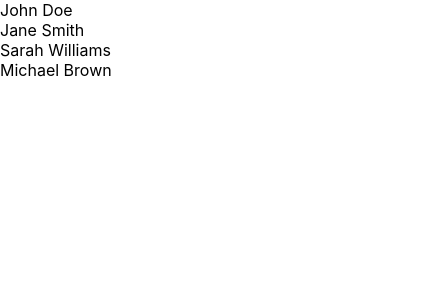
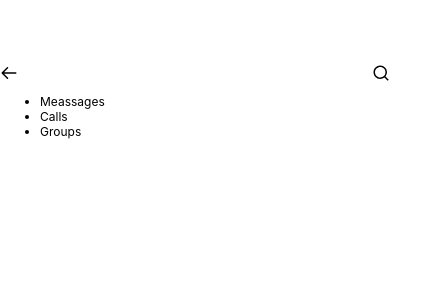
Before and after one commit to svmanjula/chat-app, a React (Create React App) app: page / in a window 390 px wide. Shown: the top 300 px of the page, 422 px wide, since content can reach past the window. Built offline with nearby package versions, Linux system fonts and the light colour scheme.

Commit message:
Added search bar

```diff
--- a/package.json
+++ b/package.json
@@ -8,6 +8,7 @@
     "@testing-library/user-event": "^13.5.0",
     "react": "^18.2.0",
     "react-dom": "^18.2.0",
+    "react-icons": "^4.9.0",
     "react-scripts": "5.0.1",
     "web-vitals": "^2.1.4"
   },
--- a/src/App.css
+++ b/src/App.css
@@ -0,0 +1,36 @@
+:root {
+    --gray-text: rgba(156, 163, 175, 1);
+}
+
+.App {
+    display: flex;
+    flex-direction: column;
+    align-items: center;
+    justify-content: center;
+    height: 100vh;
+    background: linear-gradient(45deg, purple, blue);
+    font-size: 12px;
+
+
+
+
+}
+
+.chatApp {
+   width: 20vw;
+   height: 75vh;
+    background: white;
+    border-radius: 1.5rem;
+    padding: 4rem 2rem 2rem 2rem;
+
+
+}
+
+@media screen and (max-width:500px) {
+    .chatApp {
+        width: 100vw;
+        height: 100vh;
+        border-radius: 0;
+
+    }
+}
--- a/src/App.js
+++ b/src/App.js
@@ -1,19 +1,16 @@
-import './App.css';
-import {jsonData} from "./backend/dummyData"
-
+import "./App.css";
+import { jsonData } from "./backend/dummyData";
+import MessasesPage from "./pages/MessagesPage/MessasesPage";
 
 function App() {
-
-  const data = jsonData.people
+  const data = jsonData.people;
 
   return (
     <div className="App">
-{
-  data.map((data)=>{
-   return <div> {data.name} </div>
-  })
-}
+      <div className="chatApp">
+        <MessasesPage data={data}  />
 
+      </div>
     </div>
   );
 }
--- /dev/null
+++ b/src/pages/MessagesPage/MessagesPage.css
@@ -0,0 +1,25 @@
+.search-container{
+    display: flex;
+    justify-content: space-between;
+    font-size: large;
+    align-items: center;
+
+}
+.search-bar{
+    width: 95%;
+    height: 2rem;
+    border-radius: 0.5rem;
+}
+.search-icon{
+    position: absolute;
+    left: 52rem;
+}
+
+.arrow-icon{
+   padding-right: 0.5rem;
+
+}
+li{
+
+    text-decoration: none;
+}
--- /dev/null
+++ b/src/pages/MessagesPage/MessasesPage.jsx
@@ -0,0 +1,47 @@
+import React, { useState } from "react";
+import { HiOutlineArrowLeft } from "react-icons/hi";
+import { RiSearchLine } from "react-icons/ri";
+import "./MessagesPage.css";
+
+const MessasesPage = ({ data }) => {
+  const [toggleSearch, setToggleSearch] = useState(false);
+
+
+
+  return (
+    <div >
+      {toggleSearch ? (
+        <div className="search-container">
+          <HiOutlineArrowLeft  className="arrow-icon" onClick={() => {
+              setToggleSearch(false);
+            }}/>
+
+           <input className="search-bar" />
+           <RiSearchLine className="search-icon" />
+          </div>
+
+
+      ) : (
+        <div className="search-container">
+          <HiOutlineArrowLeft />
+          <RiSearchLine
+            onClick={() => {
+              setToggleSearch(true);
+            }}
+          />
+        </div>
+      )}
+
+    <nav>
+      <ul>
+        <li>Meassages</li>
+        <li>Calls</li>
+        <li>Groups</li>
+      </ul>
+
+    </nav>
+    </div>
+  );
+};
+
+export default MessasesPage;
```
Also changed, not shown: src/pages/ChatPage/ChatPage.jsx (added, +11 -0 lines), src/pages/ChatPage/ChatPage.css (added), 1 other file (tests, documents, lock files or other folders).
